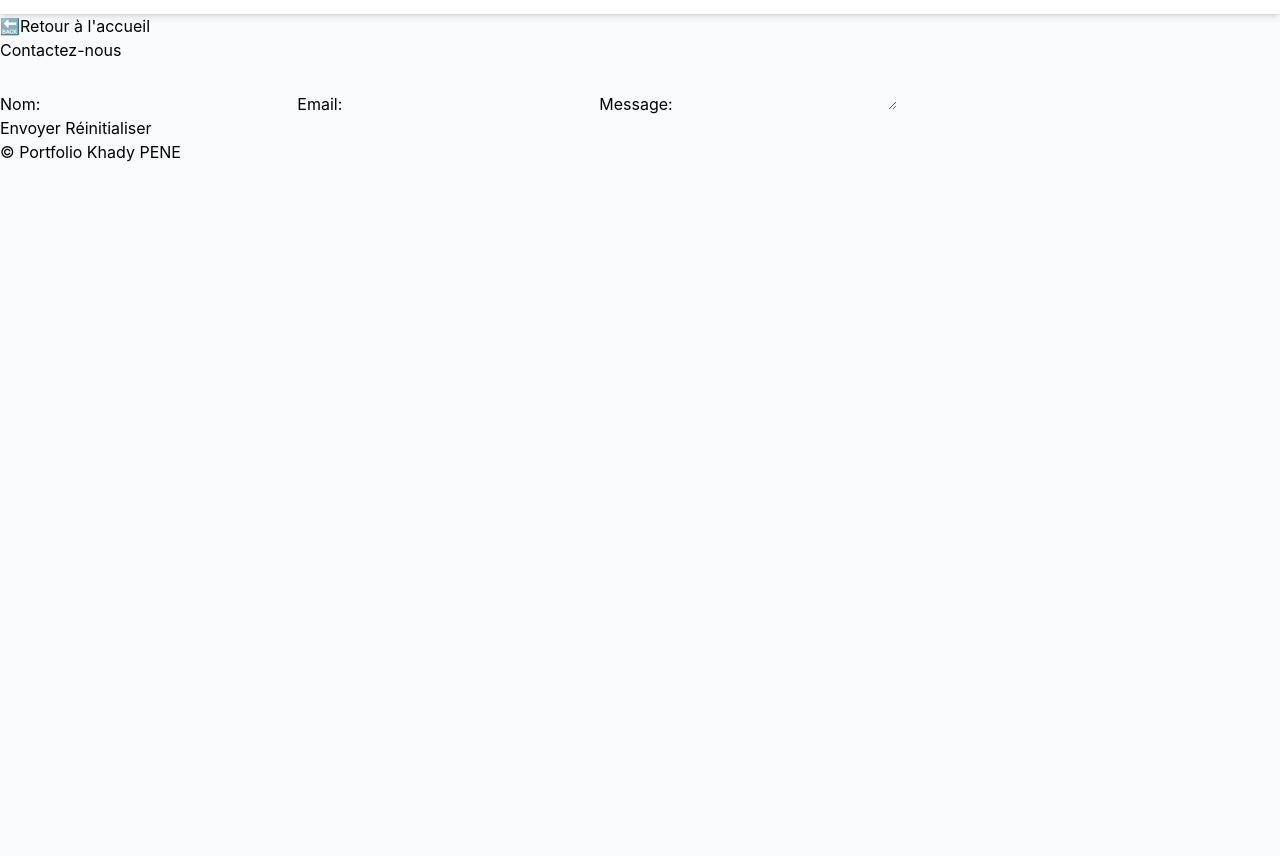
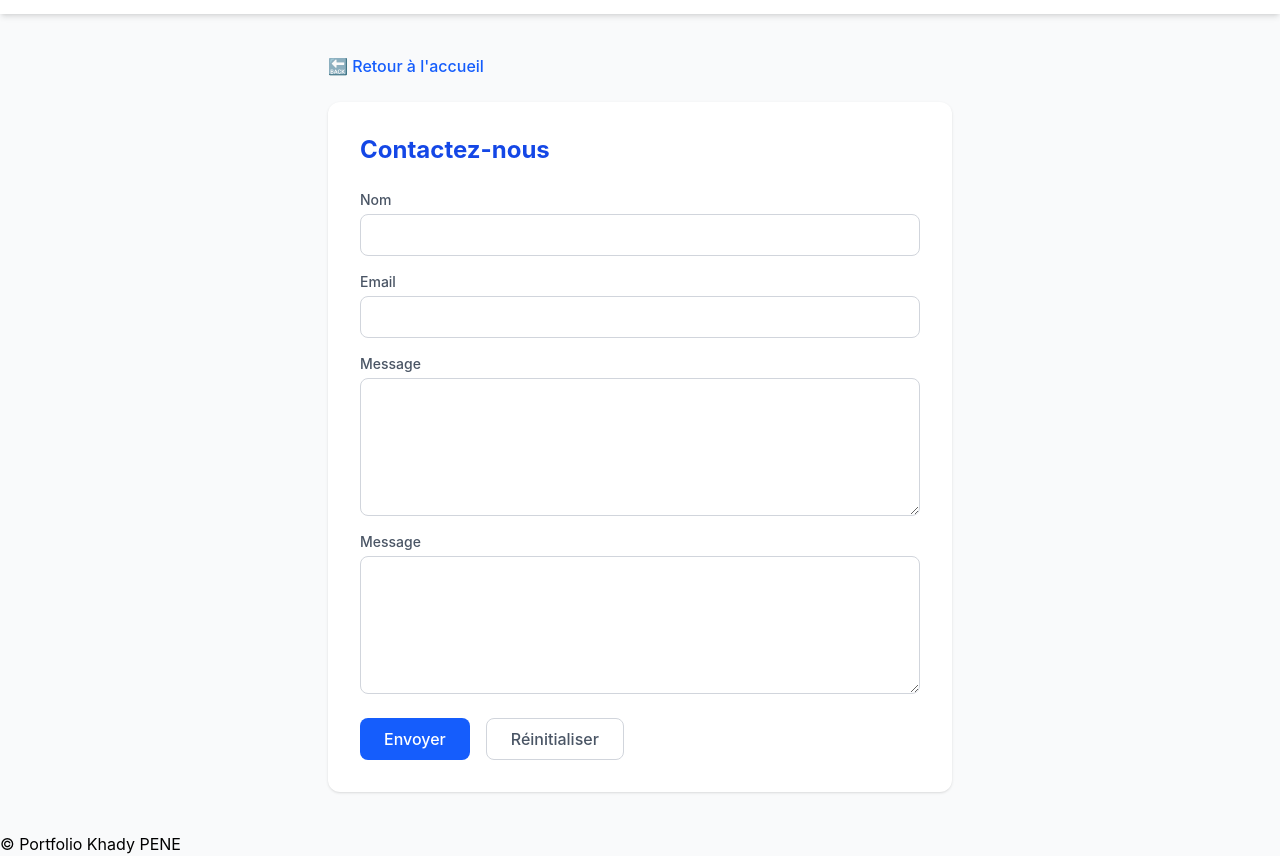
Before and after one commit to khadybarapene/deb_tailwinds, a website: page html-pages/contact.html in a window 1280 px wide. Shown: the part 573-1429 px from the top of the page. Before the commit the page ends 800 px from the top, so only its background shows below. Drawn offline with nearby package versions, Linux system fonts and the light colour scheme; files that its build step writes are made by us from their sources.

Commit message:
styliser la partie main de la page contact

```diff
--- a/html-pages/contact.html
+++ b/html-pages/contact.html
@@ -18,28 +18,56 @@
     </nav>
   </header>
 
-  <main>
-    <div class="content">
-      <div>
-        <button class="btn-back"><a href="../index.html">🔙Retour à l'accueil</a></button>
-      </div>
-      <h2>Contactez-nous</h2>
-      <form id="contactForm">
-        <label for="name">Nom:</label>
-        <input type="text" id="name" name="name" required />
+  <main class="max-w-2xl mx-auto px-6 py-10">
 
-        <label for="email">Email:</label>
-        <input type="email" id="email" name="email" required />
+    <!-- BOUTON RETOUR -->
+    <a href="../index.html" class="inline-block mb-6 text-blue-600 hover:text-blue-900 font-medium">
+      🔙 Retour à l'accueil
+    </a>
 
-        <label for="message">Message:</label>
-        <textarea id="message" name="message" required></textarea>
+    <!-- FORMULAIRE -->
+    <div class="bg-white rounded-xl shadow p-8">
+      <h2 class="text-2xl font-bold text-blue-700 mb-6">Contactez-nous</h2>
 
-        <div class="btn-sub-res">
-          <button type="submit">Envoyer</button>
-          <button type="reset">Réinitialiser</button>
+      <form id="contactForm" class="flex flex-col gap-4">
+
+        <div class="flex flex-col gap-1">
+          <label for="name" class="text-sm font-medium text-gray-600">Nom</label>
+          <input type="text" id="name" name="name" required
+            class="border border-gray-300 rounded-lg px-4 py-2 focus:outline-none focus:ring-2 focus:ring-blue-400" />
         </div>
+
+        <div class="flex flex-col gap-1">
+          <label for="email" class="text-sm font-medium text-gray-600">Email</label>
+          <input type="email" id="email" name="email" required
+            class="border border-gray-300 rounded-lg px-4 py-2 focus:outline-none focus:ring-2 focus:ring-blue-400" />
+        </div>
+
+        <div class="flex flex-col gap-1">
+          <label for="message" class="text-sm font-medium text-gray-600">Message</label>
+          <textarea id="message" name="message" required rows="5"
+            class="border border-gray-300 rounded-lg px-4 py-2 focus:outline-none focus:ring-2 focus:ring-blue-400"></textarea>
+        </div>
+        <div class="flex flex-col gap-1">
+          <label for="message" class="text-sm font-medium text-gray-600">Message</label>
+          <textarea id="message" name="message" required rows="5"
+            class="border border-gray-300 rounded-lg px-4 py-2 focus:outline-none focus:ring-2 focus:ring-blue-400"></textarea>
+        </div>
+
+        <div class="flex gap-4 mt-2">
+          <button type="submit"
+            class="bg-blue-600 text-white px-6 py-2 rounded-lg hover:bg-blue-800 font-medium">
+            Envoyer
+          </button>
+          <button type="reset"
+            class="border border-gray-300 text-gray-600 px-6 py-2 rounded-lg hover:bg-gray-100 font-medium">
+            Réinitialiser
+          </button>
+        </div>
+
       </form>
     </div>
+
   </main>
 
   <footer>
```
